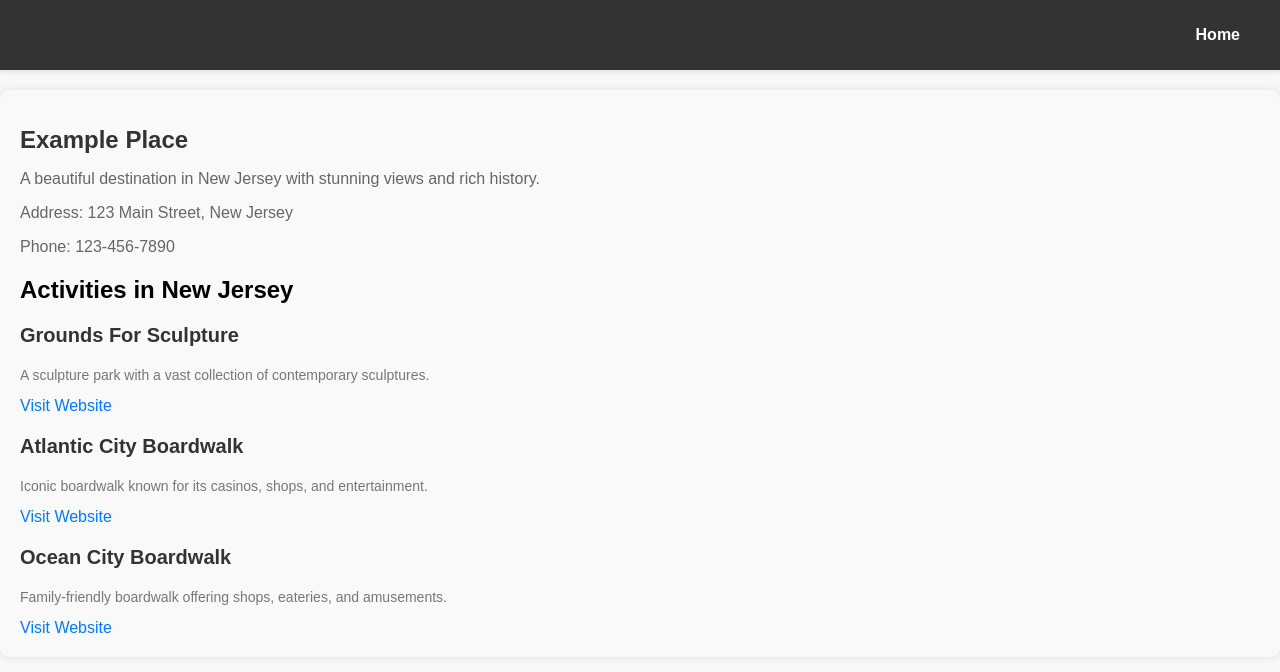
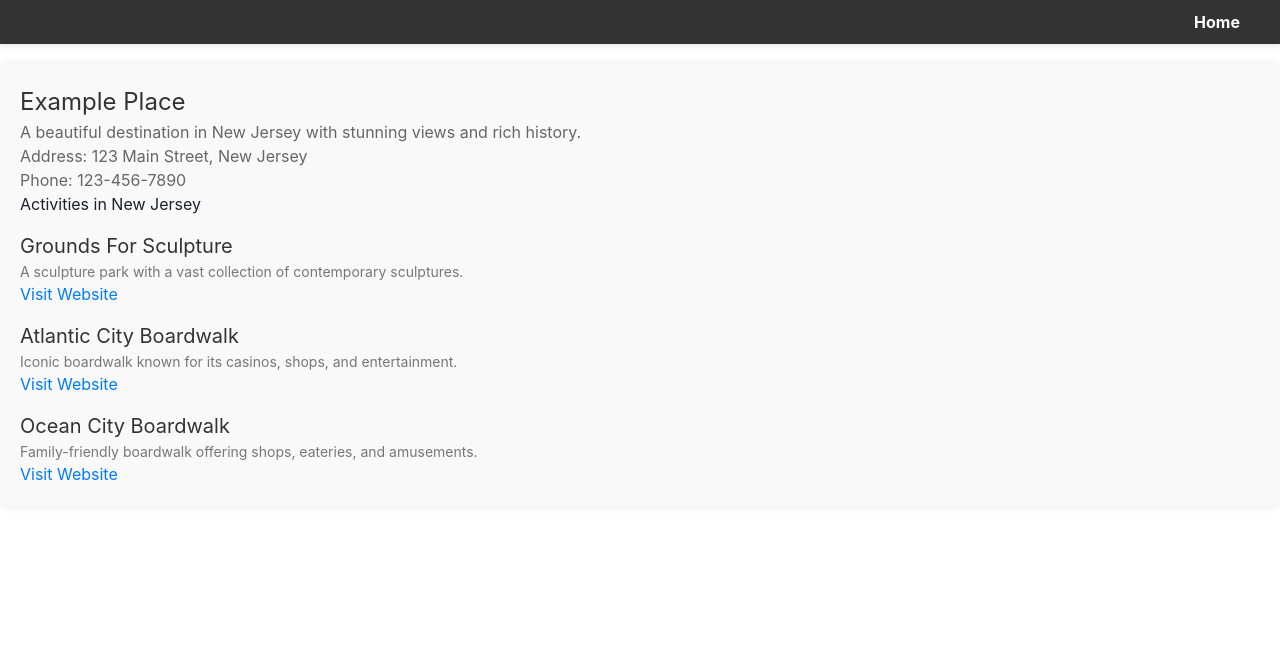
Before and after one commit to Nishit-Sharma/NJTSA-Coding-2024, a React (Create React App) app: page /place10 in a window 1280 px wide. Shown: the top 672 px of the page. Built offline with nearby package versions, Linux system fonts and the light colour scheme.

Commit message:
Added chakra ui

```diff
--- a/package.json
+++ b/package.json
@@ -3,9 +3,13 @@
   "version": "0.1.0",
   "private": true,
   "dependencies": {
+    "@chakra-ui/react": "^2.8.2",
+    "@emotion/react": "^11.11.4",
+    "@emotion/styled": "^11.11.0",
     "@testing-library/jest-dom": "^5.17.0",
     "@testing-library/react": "^13.4.0",
     "@testing-library/user-event": "^13.5.0",
+    "framer-motion": "^11.0.22",
     "react": "^18.2.0",
     "react-dom": "^18.2.0",
     "react-router-dom": "^6.22.3",
--- a/src/App.js
+++ b/src/App.js
@@ -1,13 +1,17 @@
 import AllRoutes from './AllRoutes';
 import { BrowserRouter} from 'react-router-dom';
+import { ChakraProvider } from '@chakra-ui/react'
+
 import './App.css';
 
 function App() {
   return (
-    <BrowserRouter>
-      {/* This is where everything comes together. It uses the all routes component to know where all of the webpages are and it starts at the index page which is home.js */}
-      <AllRoutes />
-    </BrowserRouter>
+    <ChakraProvider>
+      <BrowserRouter>
+        {/* This is where everything comes together. It uses the all routes component to know where all of the webpages are and it starts at the index page which is home.js */}
+        <AllRoutes />
+      </BrowserRouter>
+    </ChakraProvider>
   );
 }
 
--- a/src/components/Home.js
+++ b/src/components/Home.js
@@ -2,6 +2,8 @@
 import { Link } from 'react-router-dom';
 import { useSpring, animated } from 'react-spring';
 import Layout from './Layout.js';
+import { Box, Center, Image, Flex, Badge, Text } from "@chakra-ui/react";
+
 import './Global.css';
 import Image1 from './static/image1.jpg';
 import Image2 from './static/image2.jpg';
```
Also changed, not shown: 1 other file (tests, documents, lock files or other folders).
